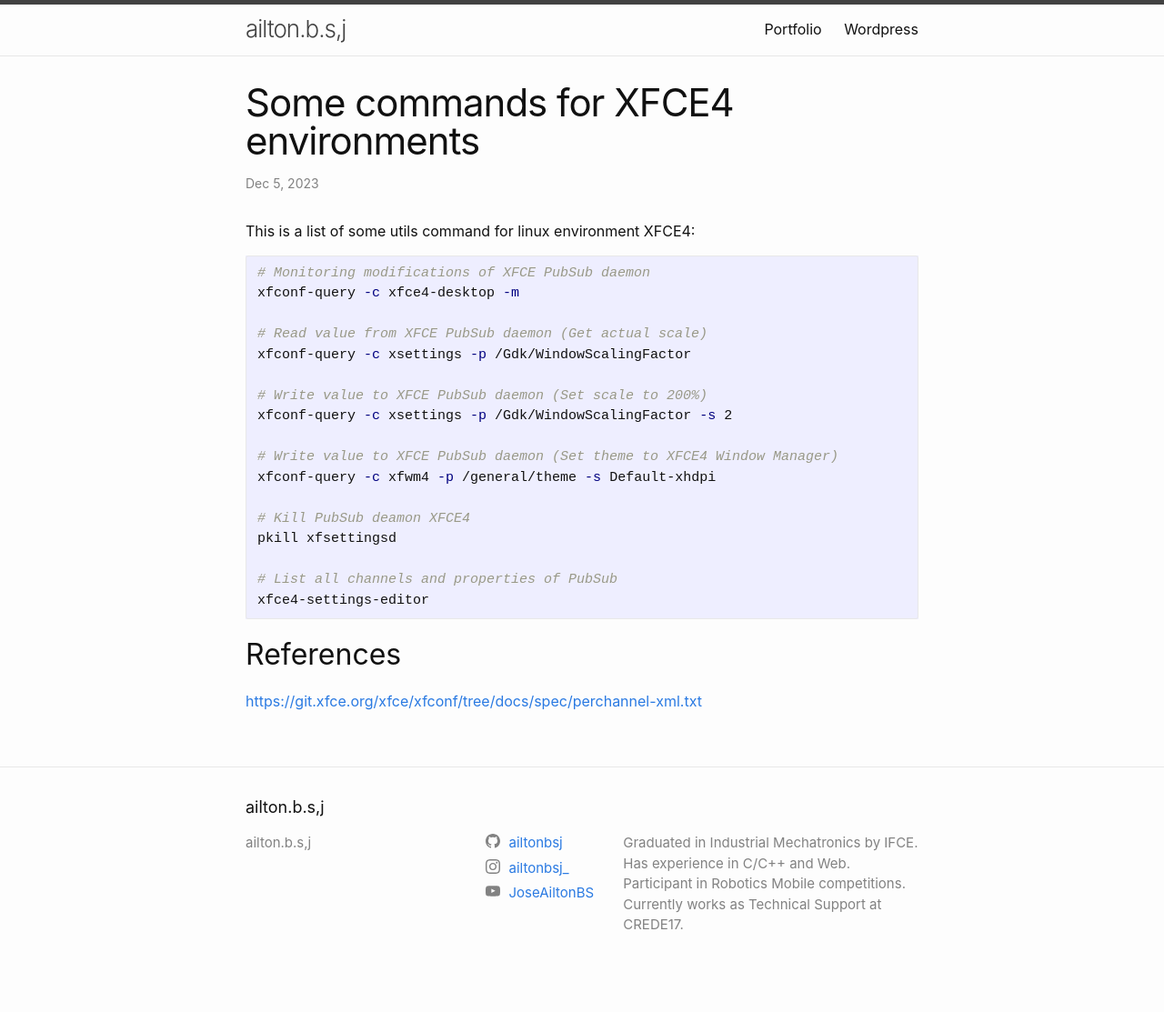
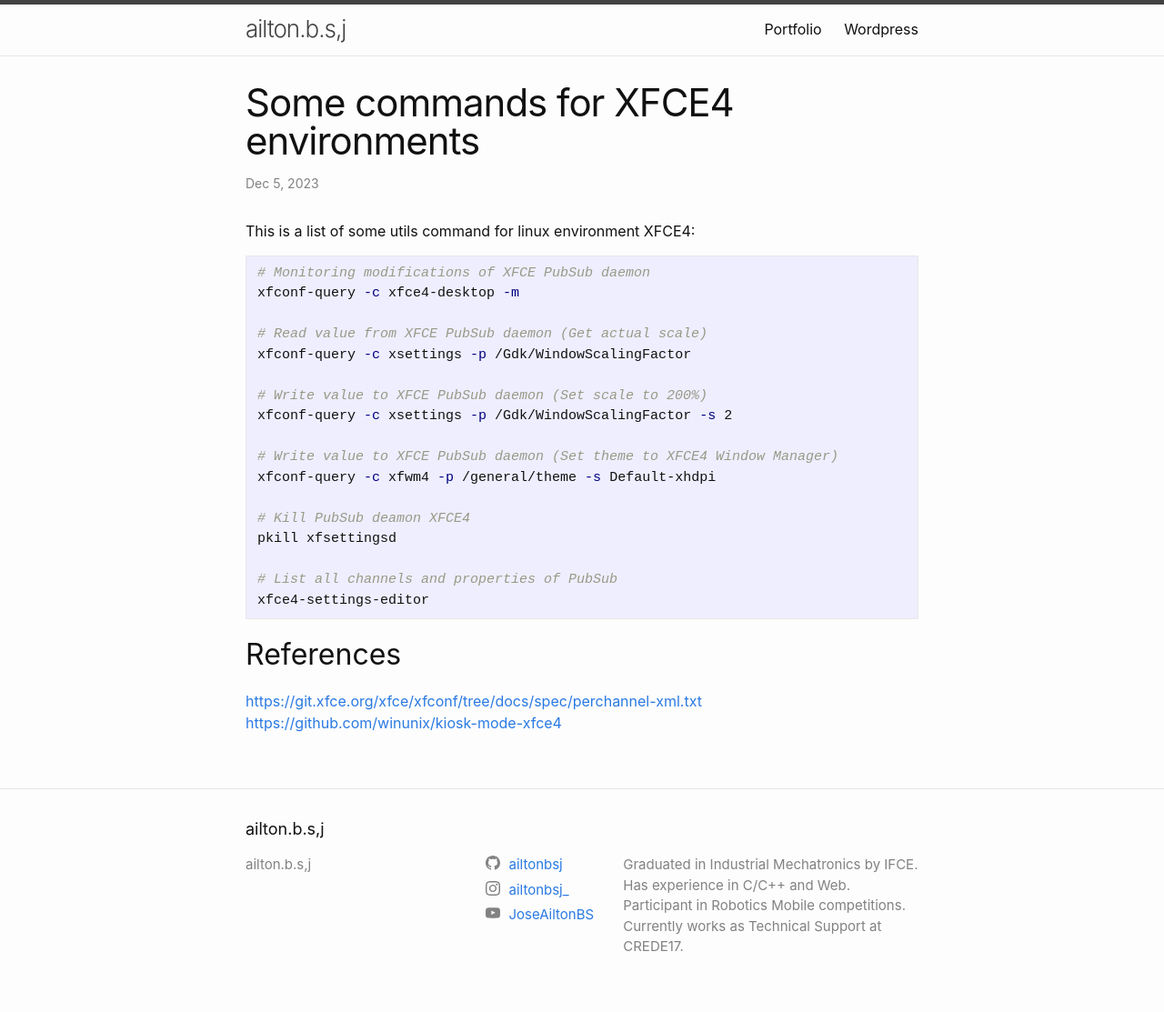
Before and after one commit to ailtonbsj/ailtonbsj.github.io, a Jekyll site: the page built from _posts/2023-12-05-some-commands-for-xfce4-environments.md, in a window 1280 px wide. Shown: the whole page at 91% size. Built offline with Jekyll 4.4.1, drawn with Linux system fonts in a browser that asks for light colours; comment, search, counter and statistics services are not loaded; before the commit the page ends 1089 px from its top, so only the background shows below that; part of the change alters nothing that is shown.

Commit message:
Update 2023-12-05-some-commands-for-xfce4-environments.md

```diff
--- a/_posts/2023-12-05-some-commands-for-xfce4-environments.md
+++ b/_posts/2023-12-05-some-commands-for-xfce4-environments.md
@@ -28,3 +28,4 @@ xfce4-settings-editor
 ## References
 
 [https://git.xfce.org/xfce/xfconf/tree/docs/spec/perchannel-xml.txt](https://git.xfce.org/xfce/xfconf/tree/docs/spec/perchannel-xml.txt)
+[https://github.com/winunix/kiosk-mode-xfce4](https://github.com/winunix/kiosk-mode-xfce4)
```
